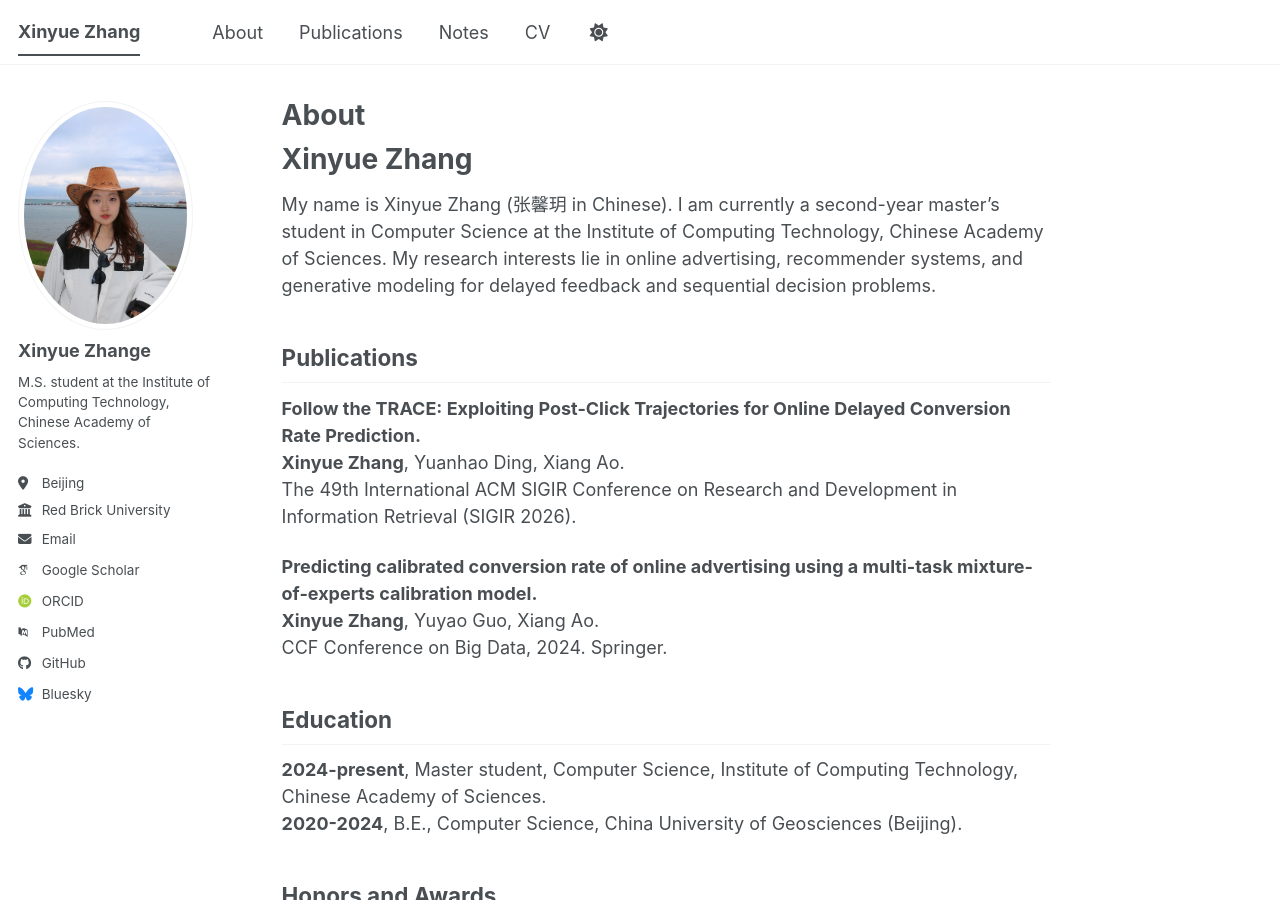
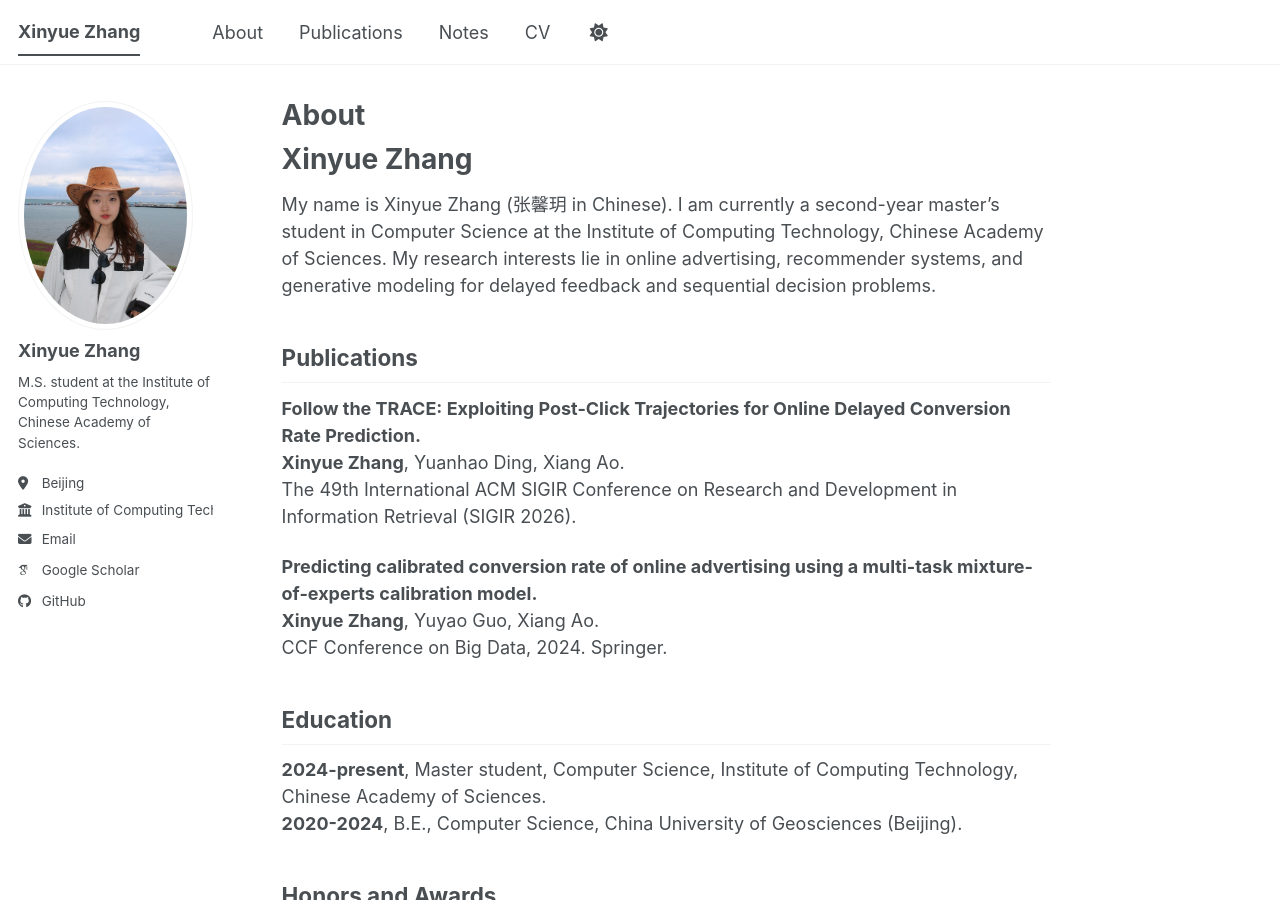
Before and after one commit to zxyyyue/zxyyyue.github.io, a Jekyll site: the page built from _pages/about.md, in a window 1280 px wide and 900 px high. Built offline with Jekyll 4.4.1, drawn with Linux system fonts in a browser that asks for light colours; some web fonts are replaced; a script bundle is joined from its source files by our own code; library files that are not in the unit come from our copies.

Commit message:
Update homepage config and about page

```diff
--- a/_config.yml
+++ b/_config.yml
@@ -12,11 +12,11 @@ site_theme               : "default" # The available themes options are "default
 title                    : "Xinyue Zhang"
 title_separator          : "-"
 name                     : &name "Xinyue Zhang"
-description              : &description "Your Name's academic portfolio"   # Update this with a general description of your site, this is the default if not overridden by a page
-url                      : https://academicpages.github.io # The base hostname & protocol for your site e.g. "https://zxyyyue.github.io",
+description              : &description "Academic homepage of Xinyue Zhang, focusing on recommender systems, online advertising, and delayed feedback modeling."   # Update this with a general description of your site, this is the default if not overridden by a page
+url                      : https://zxyyyue.github.io # The base hostname & protocol for your site e.g. "https://zxyyyue.github.io",
                                                            # or if you already have some other page hosted on Github then use "https://[your GitHub username].github.io/[Your Repo Name]"
 baseurl                  : "" # the subpath of your site, e.g. "/blog"
-repository               : "https://zxyyyue.github.io"
+repository               : "zxyyyue/zxyyyue.github.io"
 
 # Site Author - The following control what appear as part of the author content on the side bar.
 #               If a field is blank the icon and link will not appear, otherwise it will be shown.
@@ -24,11 +24,11 @@ repository               : "https://zxyyyue.github.io"
 author:
   # Biographic information
   avatar           : "profile.png"
-  name             : "Xinyue Zhange"
+  name             : "Xinyue Zhang"
   pronouns         : # example: "she/her"
   bio              : "M.S. student at the Institute of Computing Technology, Chinese Academy of Sciences."
   location         : "Beijing"
-  employer         : "Red Brick University"
+  employer         : "Institute of Computing Technology, Chinese Academy of Sciences"
   uri              : # URL
   email            : "zhangxinyue24s@ict.ac.cn"
 
@@ -38,10 +38,10 @@ author:
   googlescholar    : "https://scholar.google.com/citations?user=PS_CX0AAAAAJ"
   inspire-hep      : # URL
   impactstory      : # URL
-  orcid            : "https://orcid.org/yourorcidurl"
+  orcid            :
   semantic         : # URL
   ssrn             : # URL
-  pubmed           : "https://www.ncbi.nlm.nih.gov/pubmed/?term=john+snow"
+  pubmed           : # URL
   researchgate     : # URL
   scopus           : # URL
   zotero           : # URL
@@ -57,7 +57,7 @@ author:
 
   # Social media
   artstation       : # Username
-  bluesky          : "bsky.app" # Replace this with you Bluesky username
+  bluesky          :  # Replace this with you Bluesky username
   facebook         : # Username
   flickr           : # Username
   foursquare       : # Username
```
